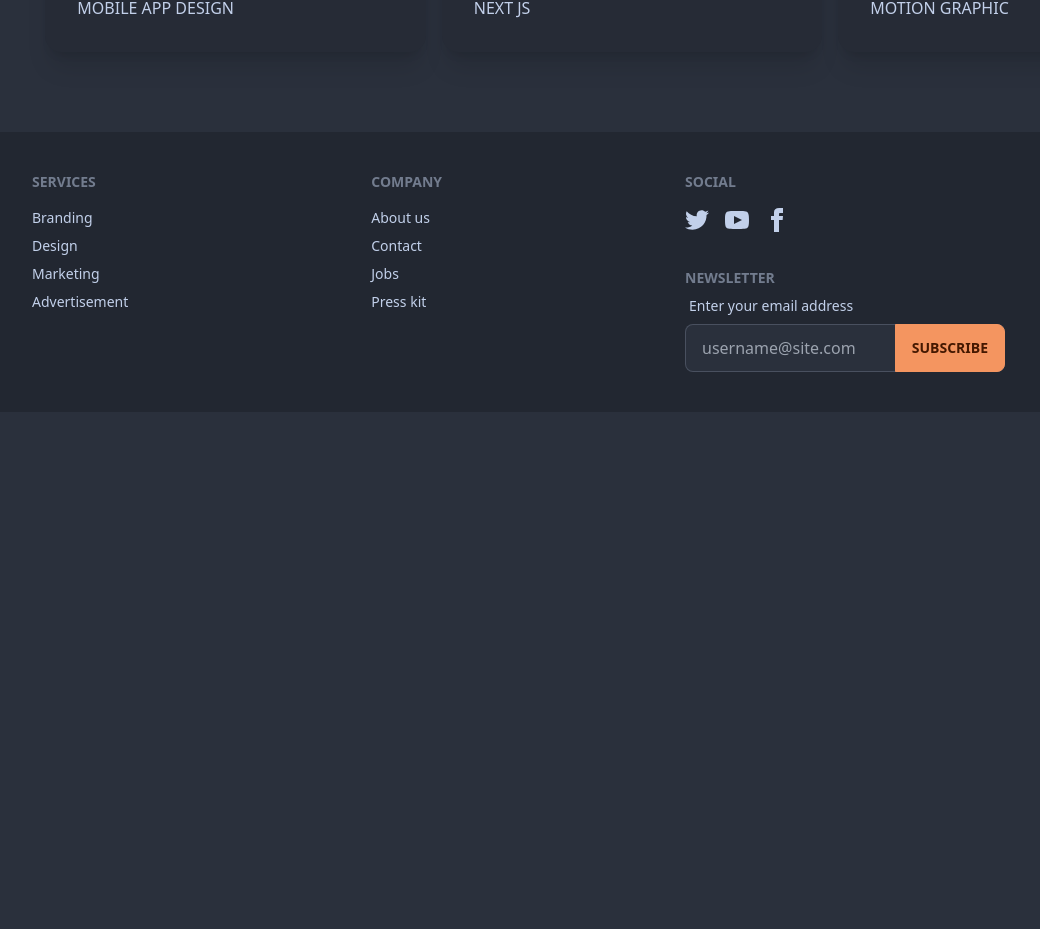
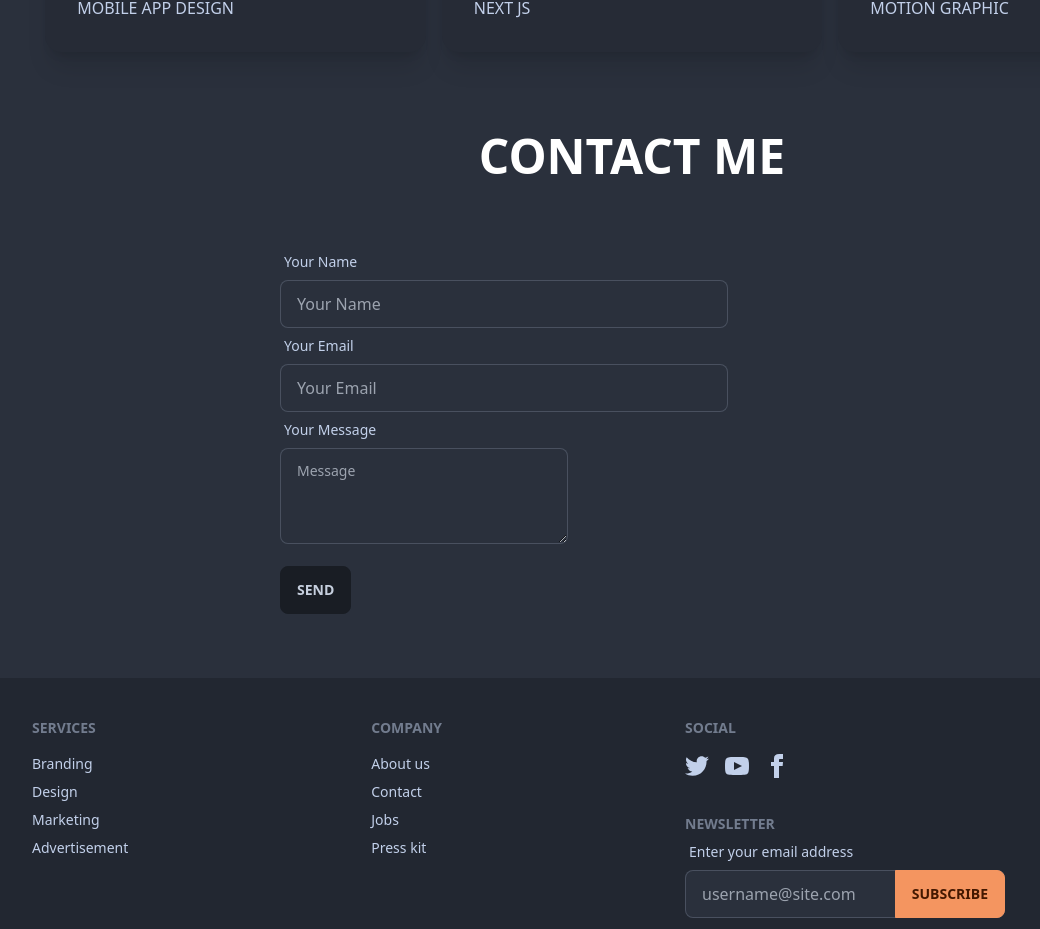
Before and after one commit to Dev-Zual/zual-rana-portfollio, a React (Create React App) app: page / in a window 1280 px wide. Shown: the part 2795-3724 px from the top of the page, without its empty margins (8-1048 px from the left). Before the commit the page ends 3207 px from the top, so only its background shows below. Built offline with nearby package versions, Linux system fonts and the light colour scheme.

Commit message:
created contact me form

```diff
--- a/package.json
+++ b/package.json
@@ -3,6 +3,7 @@
   "version": "0.1.0",
   "private": true,
   "dependencies": {
+    "@emailjs/browser": "^3.6.2",
     "@testing-library/jest-dom": "^5.16.4",
     "@testing-library/react": "^13.3.0",
     "@testing-library/user-event": "^13.5.0",
--- a/src/pages/Home/Contact.js
+++ b/src/pages/Home/Contact.js
@@ -1,9 +1,66 @@
-import React from 'react';
+import React, { useRef } from 'react';
+import emailjs from '@emailjs/browser';
 
 const Contact = () => {
+  const form = useRef();
+  const sendEmail = (e) => {
+    e.preventDefault();
+
+    emailjs
+      .sendForm(
+        'service_xtvrtkt',
+        'template_a6gdh6e',
+        form.current,
+        'mCtPdZLpXFYKpW6Sw'
+      )
+      .then(
+        (result) => {
+          console.log(result.text);
+        },
+        (error) => {
+          console.log(error.text);
+        }
+      );
+    e.target.reset();
+  };
+
   return (
-    <div>
-      <h2>this is contact</h2>
+    <div className="mt-16 w-11/12 mx-auto">
+      <h1 className="lg:text-5xl mt-20 text-center uppercase text-3xl font-bold mb-16 text-white">
+        contact ME
+      </h1>
+      <form className="w-3/5 mx-auto" ref={form} onSubmit={sendEmail}>
+        <label class="label">
+          <span class="label-text">Your Name</span>
+        </label>
+        <input
+          type="text"
+          name="user_name"
+          placeholder="Your Name"
+          class="input input-bordered w-full max-w-md"
+        />
+
+        <label class="label">
+          <span class="label-text">Your Email</span>
+        </label>
+        <input
+          type="text"
+          name="user_email"
+          placeholder="Your Email"
+          class="input input-bordered w-full max-w-md"
+        />
+
+        <label class="label">
+          <span class="label-text">Your Message</span>
+        </label>
+        <textarea
+          class="textarea textarea-bordered w-72 h-24"
+          name="message"
+          placeholder="Message"
+        ></textarea>
+        <br />
+        <input type="submit" value="Send" class="btn mt-4" />
+      </form>
     </div>
   );
 };
--- a/src/pages/Home/Home.js
+++ b/src/pages/Home/Home.js
@@ -3,6 +3,7 @@ import About from './About';
 import Banner from './Banner';
 
 import ChoseMe from './ChoseMe';
+import Contact from './Contact';
 import Counter from './Counter';
 import Services from './Services';
 
@@ -14,6 +15,7 @@ const Home = () => {
       <ChoseMe />
       <Counter />
       <Services />
+      <Contact />
     </div>
   );
 };
```
Also changed, not shown: 1 other file (tests, documents, lock files or other folders).
